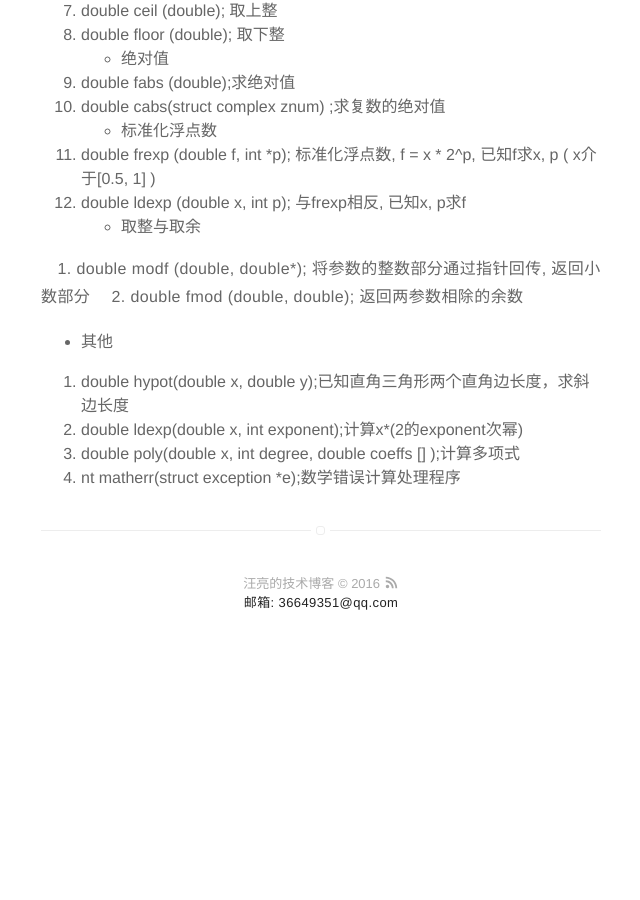
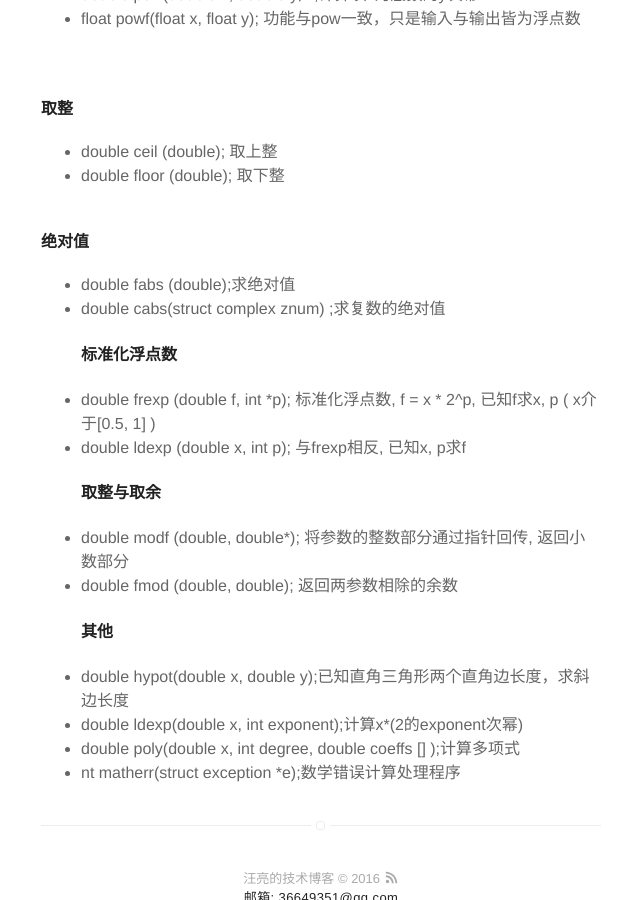
Before and after one commit to wangliangDev/wangliangDev.github.io, a Jekyll site: the page built from _posts/2013-10-22-huanshu.md, in a window 1280 px wide and 900 px high, scrolled down 1006 px. Shown: the whole window, without its empty margins (319-959 px from the left). Built offline with Jekyll 4.4.1, drawn with Linux system fonts in a browser that asks for light colours; comment, search, counter and statistics services are not loaded; before the commit the page ends 1680 px from its top, so only the background shows below that; some of the changed lines change nothing that is shown.

Commit message:
afa
fada

```diff
--- a/_posts/2013-10-22-huanshu.md
+++ b/_posts/2013-10-22-huanshu.md
@@ -1,6 +1,6 @@
 ---
 layout: post
-title:
+title: 常用数学函数
 mage: /assets/images/markdown.jpg
 headerImage: false
 tag:
@@ -12,66 +12,65 @@
 
 ---
 
-- 三角函数
+####  三角函数
 
-1. double sin (double);正弦
-2. double cos (double);余弦
-3. double tan (double);正切
+- double sin (double);正弦
+- double cos (double);余弦
+- double tan (double);正切
 
-- 反三角函数
+#### 反三角函数
 
 1. double asin (double); 结果介于[-PI/2, PI/2]
 2. double acos (double); 结果介于[0, PI]
 3. double atan (double); 反正切(主值), 结果介于[-PI/2, PI/2]
 4. double atan2 (double, double); 反正切(整圆值), 结果介于[-PI, PI]
 
+#### 双曲三角函数
+
+-  double sinh (double);
+
+-  double cosh (double);
+
+-  double tanh (double);
 
 
-- 双曲三角函数
-
-1.  double sinh (double);
-
-2.  double cosh (double);
-
-3.  double tanh (double);
+#### 指数与对数
 
 
-- 指数与对数
+- double exp (double);求取自然数e的幂
+- double sqrt (double);开平方
+- double log (double); 以e为底的对数
+- double log10 (double);以10为底的对数
+- double pow(double x, double y）;计算以x为底数的y次幂
+- float powf(float x, float y); 功能与pow一致，只是输入与输出皆为浮点数
 
 
-1. double exp (double);求取自然数e的幂
-2. double sqrt (double);开平方
-3. double log (double); 以e为底的对数
-4. double log10 (double);以10为底的对数
-5. double pow(double x, double y）;计算以x为底数的y次幂
-6. float powf(float x, float y); 功能与pow一致，只是输入与输出皆为浮点数
+#### 取整
 
-- 取整
-
-1. double ceil (double); 取上整
-2. double floor (double); 取下整
-
-- 绝对值
-
-1. double fabs (double);求绝对值
-2. double cabs(struct complex znum) ;求复数的绝对值
+- double ceil (double); 取上整
+- double floor (double); 取下整
 
 
-- 标准化浮点数
+#### 绝对值
 
-1. double frexp (double f, int *p); 标准化浮点数, f = x * 2^p, 已知f求x, p ( x介于[0.5, 1] )
-2. double ldexp (double x, int p); 与frexp相反, 已知x, p求f
+- double fabs (double);求绝对值
+- double cabs(struct complex znum) ;求复数的绝对值
+
+#### 标准化浮点数
+
+- double frexp (double f, int *p); 标准化浮点数, f = x * 2^p, 已知f求x, p ( x介于[0.5, 1] )
+- double ldexp (double x, int p); 与frexp相反, 已知x, p求f
 
 
-- 取整与取余
+#### 取整与取余
 
-　1. double modf (double, double*); 将参数的整数部分通过指针回传, 返回小数部分
-　2. double fmod (double, double); 返回两参数相除的余数
+- double modf (double, double*); 将参数的整数部分通过指针回传, 返回小数部分
+- double fmod (double, double); 返回两参数相除的余数
 
 
-- 其他
+#### 其他
 
-1. double hypot(double x, double y);已知直角三角形两个直角边长度，求斜边长度
-2. double ldexp(double x, int exponent);计算x*(2的exponent次幂)
-3. double poly(double x, int degree, double coeffs [] );计算多项式
-4. nt matherr(struct exception *e);数学错误计算处理程序
+- double hypot(double x, double y);已知直角三角形两个直角边长度，求斜边长度
+- double ldexp(double x, int exponent);计算x*(2的exponent次幂)
+- double poly(double x, int degree, double coeffs [] );计算多项式
+- nt matherr(struct exception *e);数学错误计算处理程序
```
